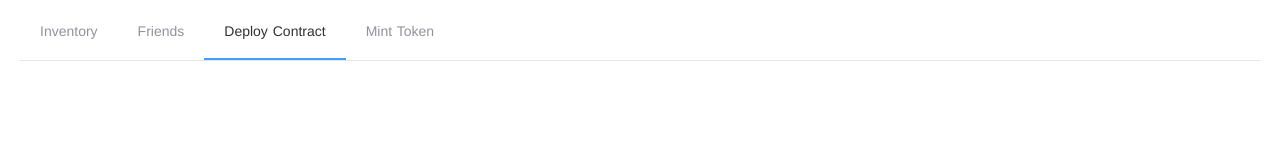
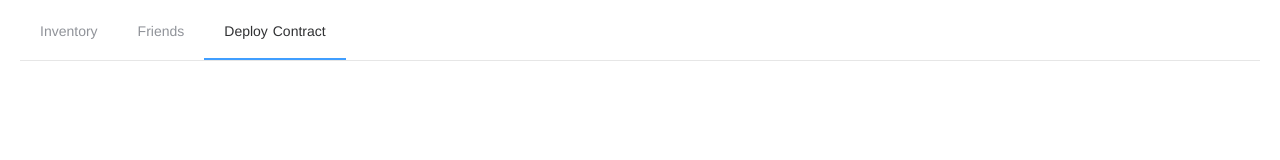
Before and after one commit to asobimobizdev/inventory-demo, a Nuxt app in the folder frontend/: page /deploy-contract in a window 1280 px wide. Shown: the top 160 px of the page. Built offline with nearby package versions, Linux system fonts and the light colour scheme.

Commit message:
Frontend: Main nav item removed

```diff
--- a/frontend/layouts/default.vue
+++ b/frontend/layouts/default.vue
@@ -19,11 +19,6 @@
         <el-menu-item index="/deploy-contract">
           <nuxt-link to="/deploy-contract">
             Deploy Contract
-          </nuxt-link>
-        </el-menu-item>
-        <el-menu-item index="/mint-token">
-          <nuxt-link to="/mint-token">
-            Mint Token
           </nuxt-link>
         </el-menu-item>
       </el-menu>
```
